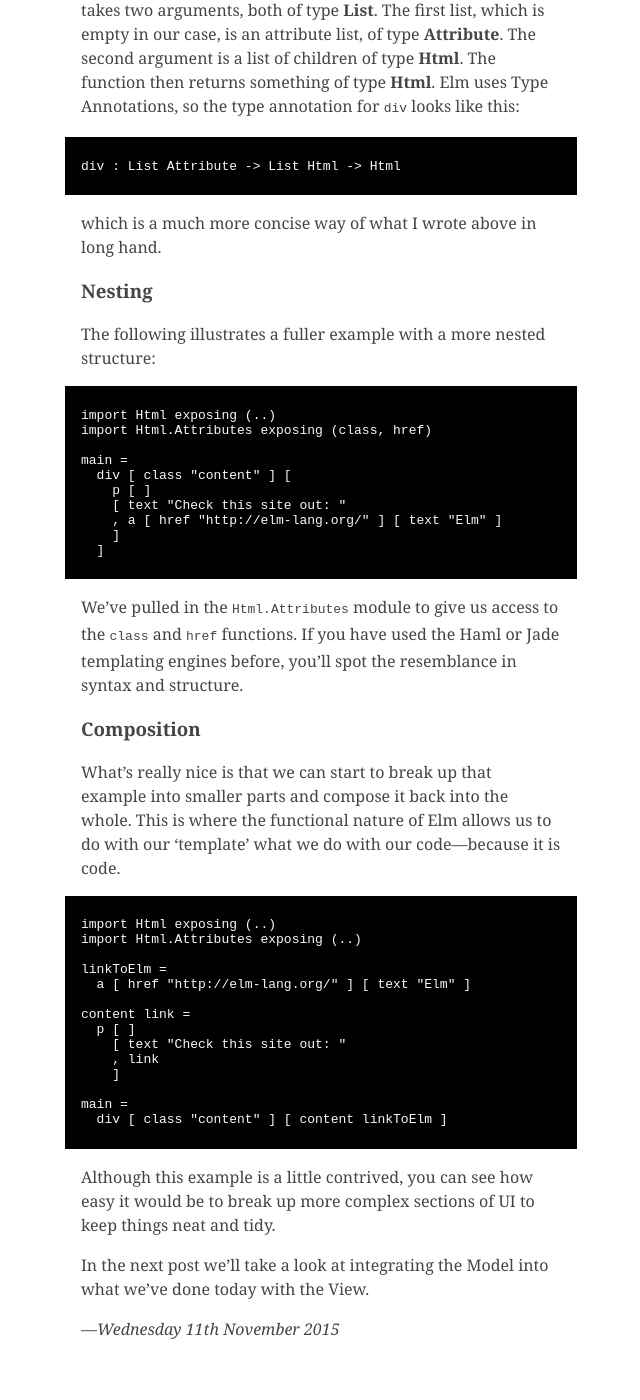
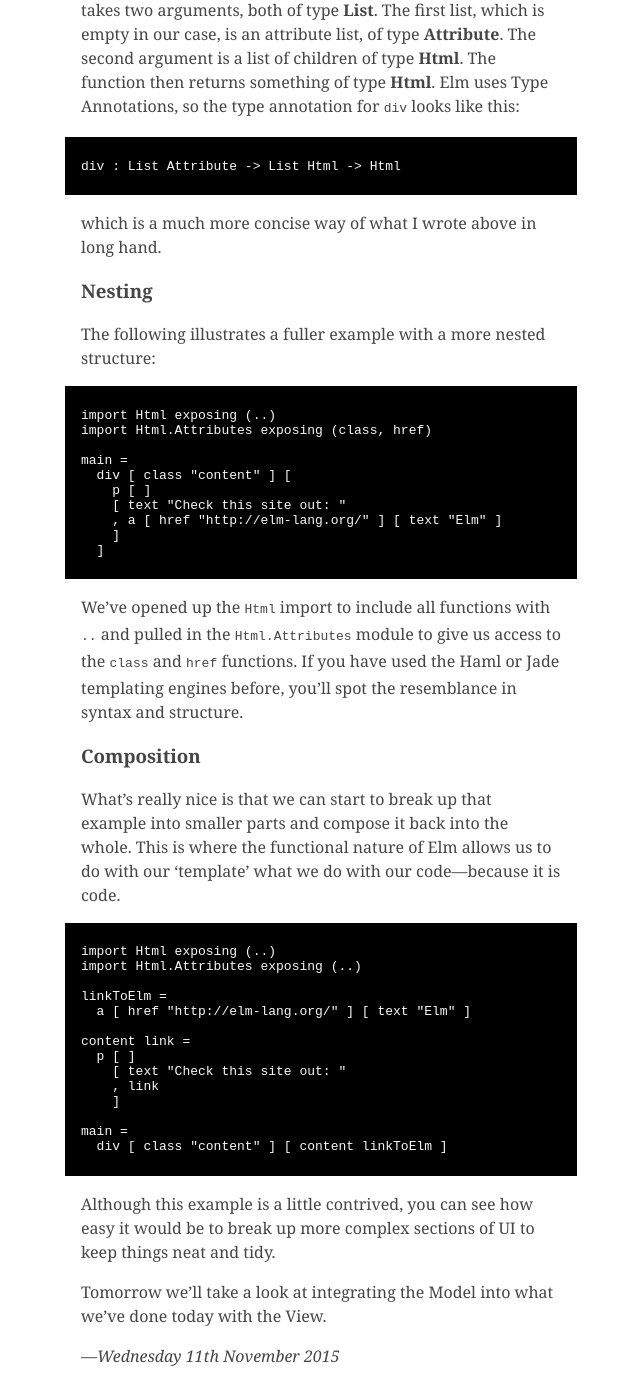
Before and after one commit to pootsbook/crossingtherubicon, a Jekyll site: the page built from _posts/2015-11-11-minimum-viable-elm-view.md, in a window 1280 px wide and 1400 px high, scrolled down 1507 px. Shown: the whole window, without its empty margins (319-959 px from the left). Built offline with Jekyll 4.4.1, drawn with Linux system fonts in a browser that asks for light colours; comment, search, counter and statistics services are not loaded; before the commit the page ends 2880 px from its top, so only the background shows below that.

Commit message:
Pre-pub improvements

```diff
--- a/_posts/2015-11-11-minimum-viable-elm-view.md
+++ b/_posts/2015-11-11-minimum-viable-elm-view.md
@@ -62,7 +62,7 @@ The following illustrates a fuller example with a more nested structure:
         ]
       ]
 
-We’ve pulled in the `Html.Attributes` module to give us access to the `class` and `href` functions. If you have used the Haml or Jade templating engines before, you’ll spot the resemblance in syntax and structure.
+We’ve opened up the `Html` import to include all functions with `..` and pulled in the `Html.Attributes` module to give us access to the `class` and `href` functions. If you have used the Haml or Jade templating engines before, you’ll spot the resemblance in syntax and structure.
 
 ### Composition
 
@@ -85,7 +85,7 @@ What’s really nice is that we can start to break up that example into smaller
 
 Although this example is a little contrived, you can see how easy it would be to break up more complex sections of UI to keep things neat and tidy.
 
-In the next post we’ll take a look at integrating the Model into what we’ve done today with the View.
+Tomorrow we’ll take a look at integrating the Model into what we’ve done today with the View.
 
 —*Wednesday 11th November 2015*
 
```
